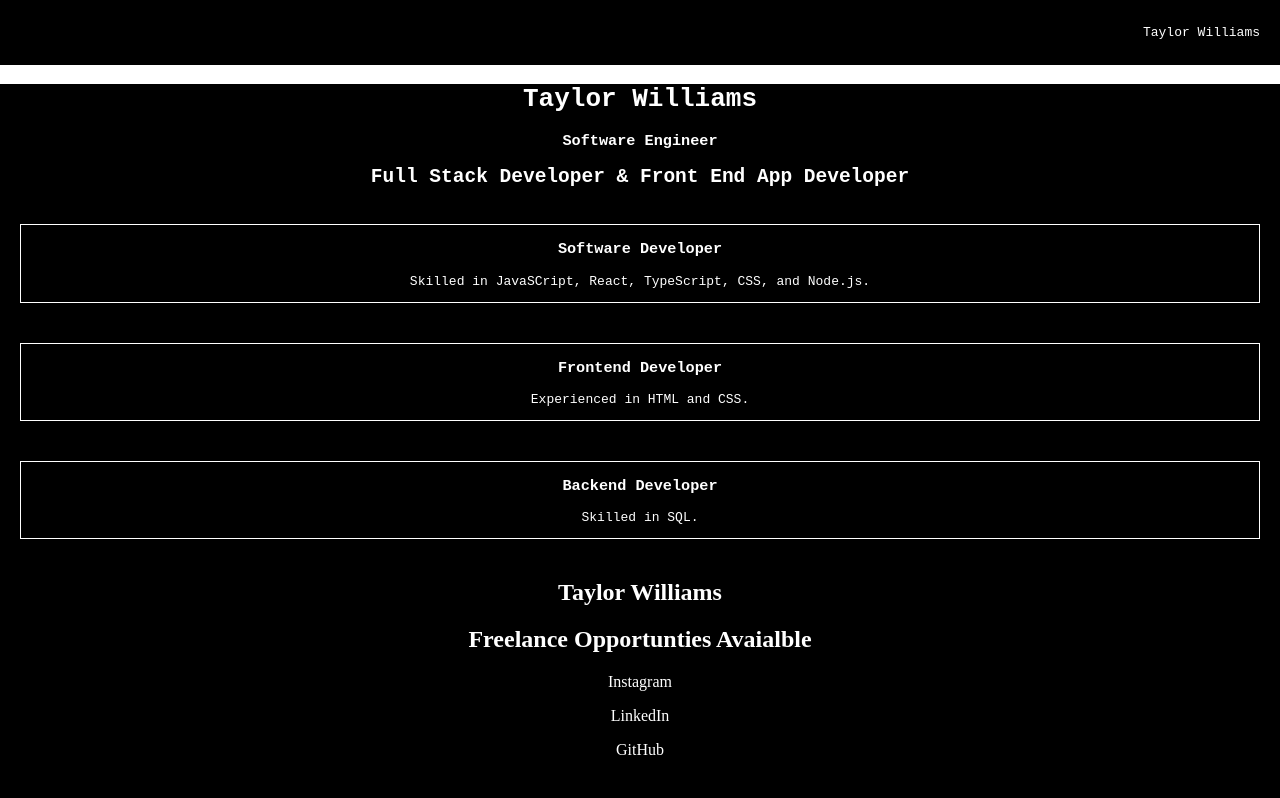
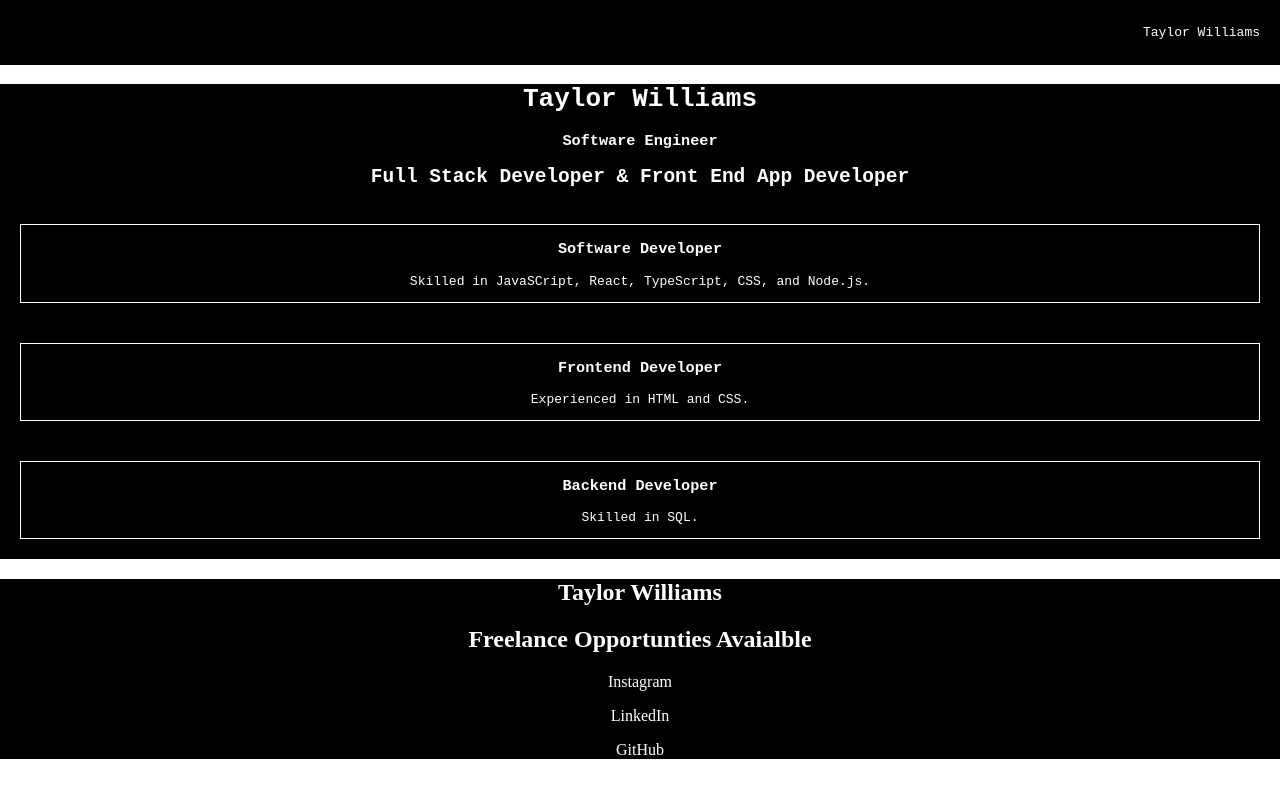
Before and after one commit to TaylorWill94/tay_port_2024, a React (Create React App) app: page / in a window 1280 px wide. Shown: the top 798 px of the page. Built offline with nearby package versions, Linux system fonts and the light colour scheme.

Commit message:
Changes margin and padding for the folder

```diff
--- a/src/components/Folder/Folder.css
+++ b/src/components/Folder/Folder.css
@@ -2,9 +2,9 @@
   .folder {
     background: black;
     color: white;
-    position: absolute;
+    /* position: absolute;
     width: 100%;
-    height: 100%;
+    height: 100%; */
   }
 
   .title {
```
